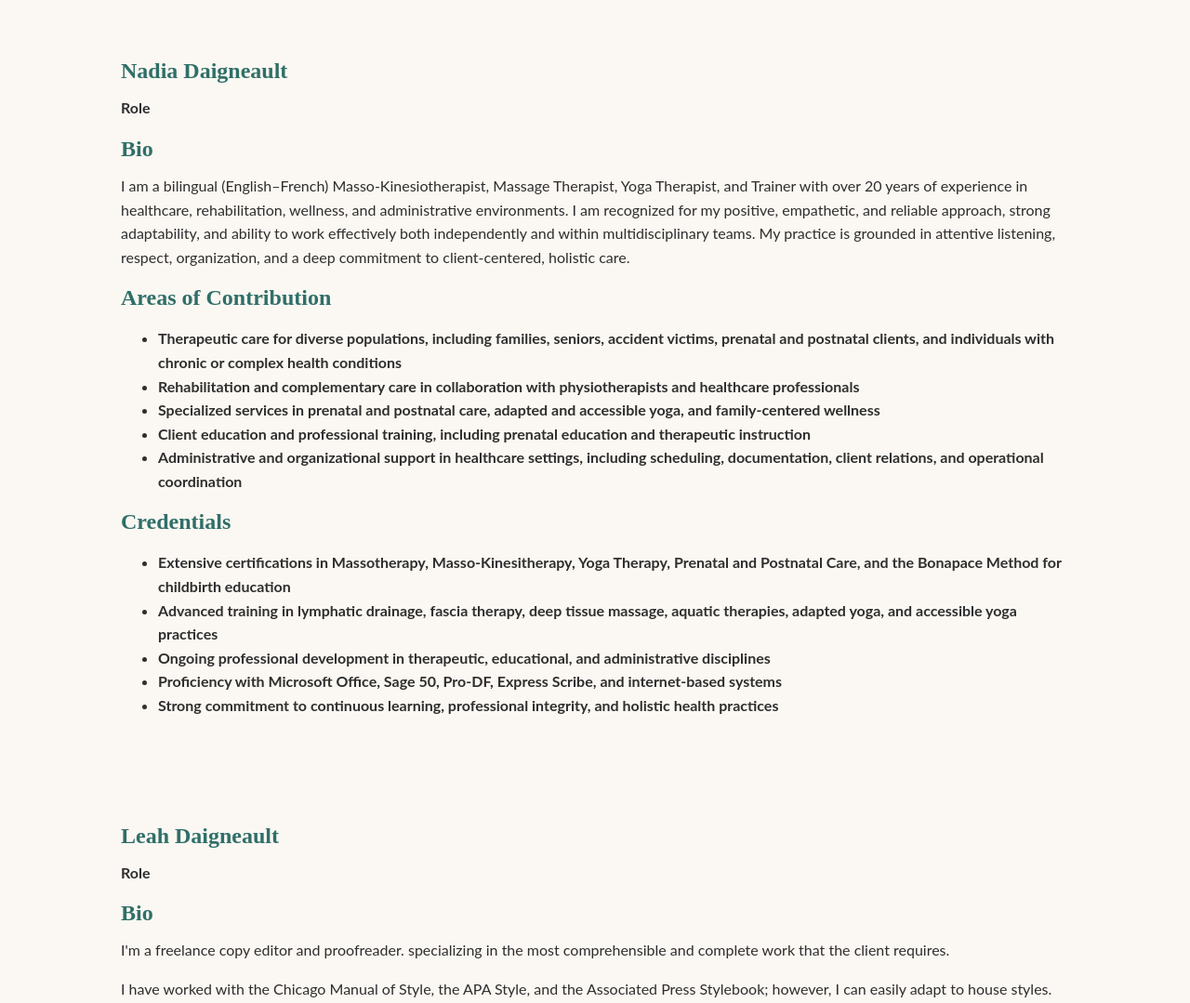
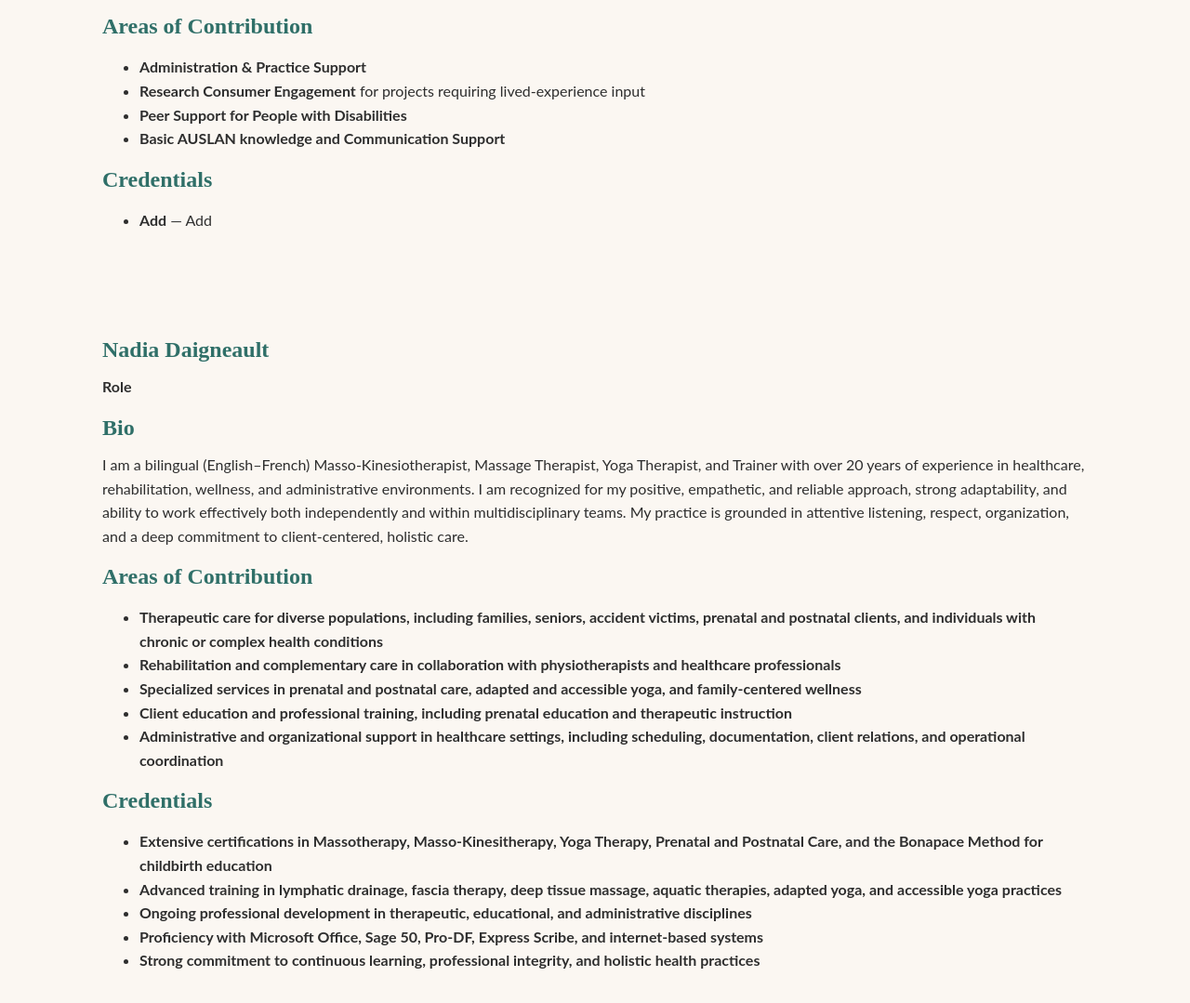
Before and after one commit to kgagne002-KG/forethought-site, a plain HTML site: page team.html in a window 1280 px wide. Shown: the part 2200-3279 px from the top of the page at 93% size. Drawn offline with Linux system fonts and the light colour scheme.

Commit message:
add change to team.html

```diff
--- a/team.html
+++ b/team.html
@@ -237,6 +237,26 @@
               </div>
             </div>
           </section>
+          <section class="areas-of-contribution">
+            <h2>Areas of Contribution</h2>
+            <ul>
+              <li><strong>Administration &amp; Practice Support</strong></li>
+              <li>
+                <strong>Research Consumer Engagement</strong> for projects
+                requiring lived‑experience input
+              </li>
+              <li><strong>Peer Support for People with Disabilities</strong></li>
+              <li><strong>Basic AUSLAN knowledge and Communication Support</strong></li>
+            </ul>
+          </section>
+          <section class="credentials">
+            <h2>Credentials</h2>
+            <ul>
+              <li><strong>Add</strong> — Add</li>
+            </ul>
+          </section>
+        </div>
+      </section>
 
           <section class="section" id="nadia-daigneault">
             <div class="container bio-card">
@@ -303,7 +323,7 @@
                 </ul>
               </section>
 
-              <section class="credentials">
+              <div class="credentials">
                 <h2>Credentials</h2>
                 <ul>
                   <li>
```
